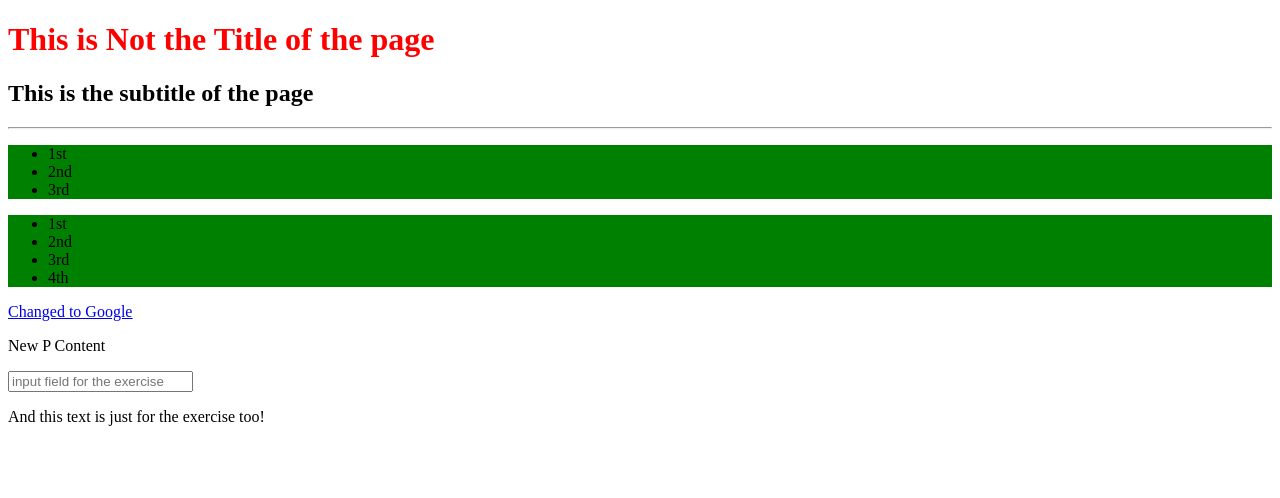
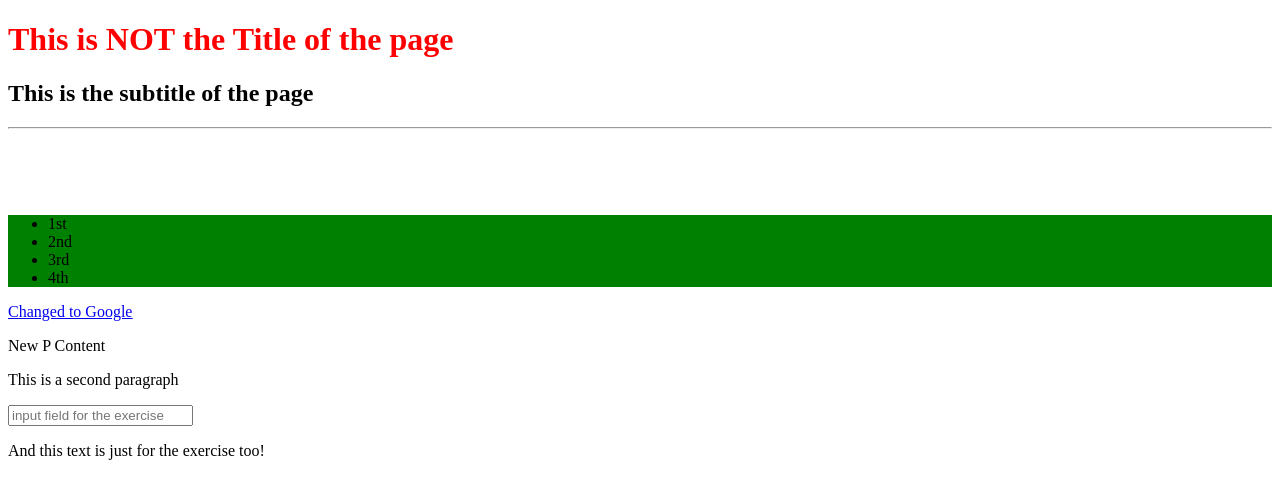
Before and after one commit to barrytrearty/FE-June21-M1D8, a plain HTML site: page index.html in a window 1280 px wide. Drawn offline with Linux system fonts and the light colour scheme.

Commit message:
all except last exercise completed

```diff
--- a/index.html
+++ b/index.html
@@ -58,8 +58,9 @@
       const firstList = document.getElementById("firstList");
       const secondList = document.getElementById("secondList");
       const unorderedLists = document.getElementsByTagName("ul");
-
-      console.log(links);
+      const footer = document.getElementsByTagName("footer")[0];
+      const inputField = document.getElementById("input-field");
+      const header = document.getElementsByTagName("header")[0];
 
       /* EXERCISE 1
        Write a function for changing the title of the document in something else.
@@ -69,7 +70,7 @@
         title.innerText = newTitle;
         //
       };
-      changeTitle("This is Not the Title of the page");
+      changeTitle("This is NOT the Title of the page");
 
       /* EXERCISE 2
        Write a function for changing the class of the title of the page in "myHeading".
@@ -124,8 +125,14 @@
        */
 
       const addParagraph = function (content) {
+        let newParagraph = document.createElement("p");
+        newParagraph.innerText = content;
+        let paragraphDiv = pChildrenOfDiv[0].parentElement;
+        paragraphDiv.appendChild(newParagraph);
         //
       };
+
+      addParagraph("This is a second paragraph");
 
       /* EXERCISE 7
        Write a function for making the first UL disappear.
@@ -136,7 +143,7 @@
         //
       };
 
-      //   firstUlDisappear();
+      firstUlDisappear();
 
       /* EXERCISE 8
        Write a function for making the background of every UL green.
@@ -155,36 +162,62 @@
        Make the heading of the page change color every time the user clicks on it.
        */
 
+      const generateRandomColor = function () {
+        let red = Math.floor(Math.random() * 255);
+        let blue = Math.floor(Math.random() * 255);
+        let green = Math.floor(Math.random() * 255);
+        return `rgb(${red}, ${blue}, ${green})`;
+      };
+
       const makeItClickable = function () {
-        //
+        title.style.color = generateRandomColor();
       };
+
+      title.addEventListener("click", makeItClickable);
 
       /* EXERCISE 10
        Change the footer text with something else when the user clicks on it.
        */
 
       const changeFooterText = function () {
+        footer.innerText = "This is the best damn footer you've ever seen!";
         //
       };
+
+      footer.addEventListener("click", changeFooterText);
 
       /* EXERCISE 11
        Attach an event listener to the input field in the page for console logging its value just after any keystroke.
        */
 
-      const inputField = document.getElementById("input-field");
-      // ...
+      const logInputValue = function () {
+        console.log(inputField.value);
+      };
+      inputField.addEventListener("keypress", logInputValue);
+      //   inputField.addEventListener("keyup", logInputValue);
+      //   inputField.addEventListener("keydown", logInputValue);
 
       /* EXERCISE 12
        Create a new welcome alert message when the page successfully loads.
        */
 
       window.onload = function () {
-        //
+        alert("This is a welcome alert");
+      };
+
+      const createButton = function () {
+        let newButton = document.createElement("button");
+        newButton.innerText = "Click to call functions";
+        header.appendChild(newButton);
       };
 
       /* EXERCISE 13
        Use HTML5 tags to divide the content of the page in a more semantic way.
        */
+
+      header.id = "header";
+      title.id = "title";
+      footer.id = "footer";
     </script>
   </body>
 </html>
```
Lines whose indentation alone changed are shown as unchanged.
